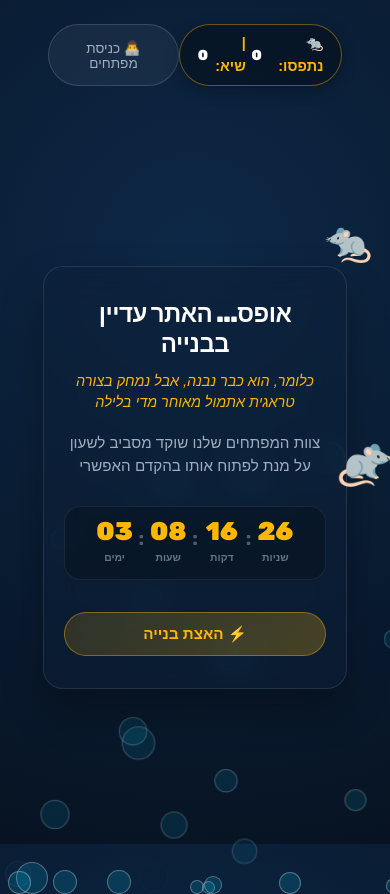
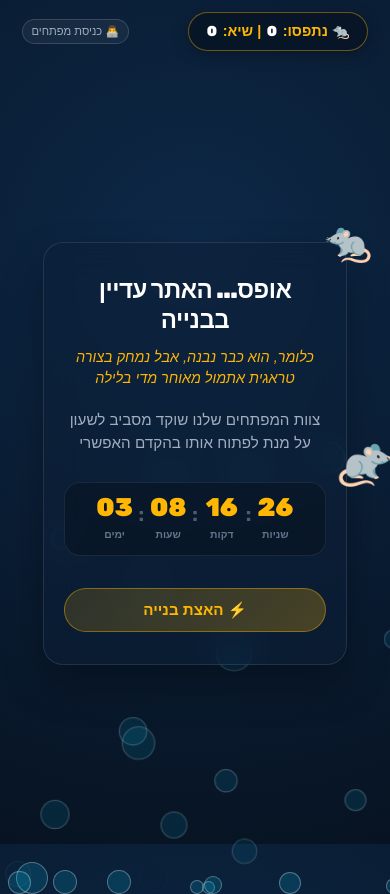
Before and after one commit to eliha96/hatziko-diving-school, a plain HTML site: page index.html in a window 390 px wide. Drawn offline with Linux system fonts and the light colour scheme.

Commit message:
Fix header layout for rat counter badge and developer entrance button on mobile screens so both pills sit neatly side by side without squishing

```diff
--- a/style.css
+++ b/style.css
@@ -1542,16 +1542,18 @@ input[type=range]::-webkit-slider-thumb {
 }
 
 .cs-header-minimal {
-    padding: 1.5rem 2rem;
-    display: flex;
-    justify-content: flex-end;
-    align-items: center;
+    padding: 1.25rem 1.5rem;
+    position: relative;
+    z-index: 100;
 }
 
 .cs-nav-container {
     display: flex;
-    justify-content: flex-end;
+    justify-content: space-between;
+    align-items: center;
     width: 100%;
+    gap: 0.75rem;
+    box-sizing: border-box;
 }
 
 .btn-dev-subtle {
@@ -1565,6 +1567,7 @@ input[type=range]::-webkit-slider-thumb {
     font-family: var(--font-body);
     cursor: pointer;
     transition: all 0.25s ease;
+    white-space: nowrap;
 }
 
 .btn-dev-subtle:hover {
@@ -1983,6 +1986,27 @@ body.system-meltdown {
    Comprehensive Mobile Responsiveness (Coming Soon & Developer Area)
    ========================================================================== */
 @media (max-width: 768px) {
+    .cs-header-minimal {
+        padding: 0.85rem 0.75rem;
+    }
+
+    .cs-nav-container {
+        gap: 0.4rem;
+    }
+
+    .rat-counter-badge {
+        padding: 0.35rem 0.75rem;
+        font-size: 0.78rem;
+        white-space: nowrap;
+        gap: 0.25rem;
+    }
+
+    .btn-dev-subtle {
+        padding: 0.35rem 0.75rem;
+        font-size: 0.78rem;
+        white-space: nowrap;
+    }
+
     .coming-soon-main {
         padding: 1.5rem 0.5rem;
     }
@@ -2078,6 +2102,25 @@ body.system-meltdown {
 }
 
 @media (max-width: 400px) {
+    .cs-header-minimal {
+        padding: 0.75rem 0.35rem;
+    }
+
+    .cs-nav-container {
+        gap: 0.25rem;
+    }
+
+    .rat-counter-badge {
+        padding: 0.3rem 0.5rem;
+        font-size: 0.7rem;
+        gap: 0.15rem;
+    }
+
+    .btn-dev-subtle {
+        padding: 0.3rem 0.55rem;
+        font-size: 0.7rem;
+    }
+
     .cs-title {
         font-size: 1.5rem;
     }
```
